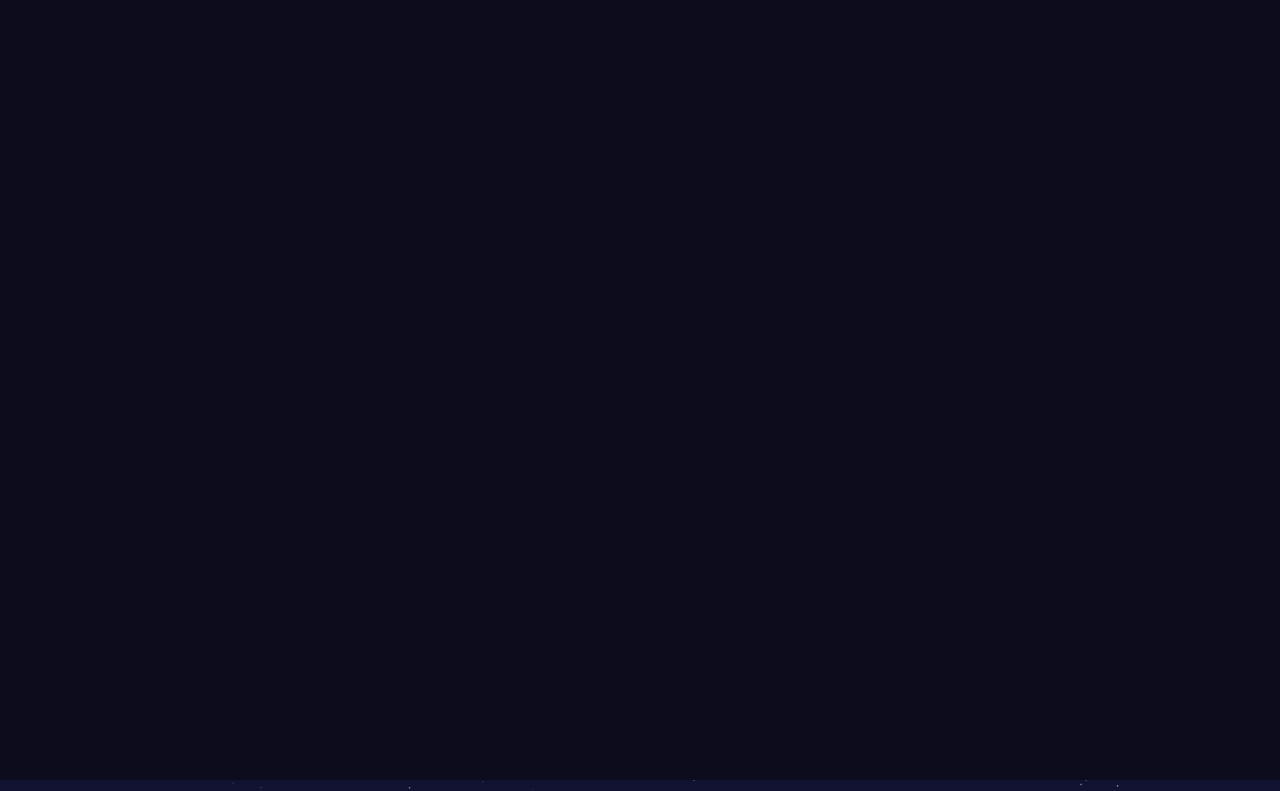
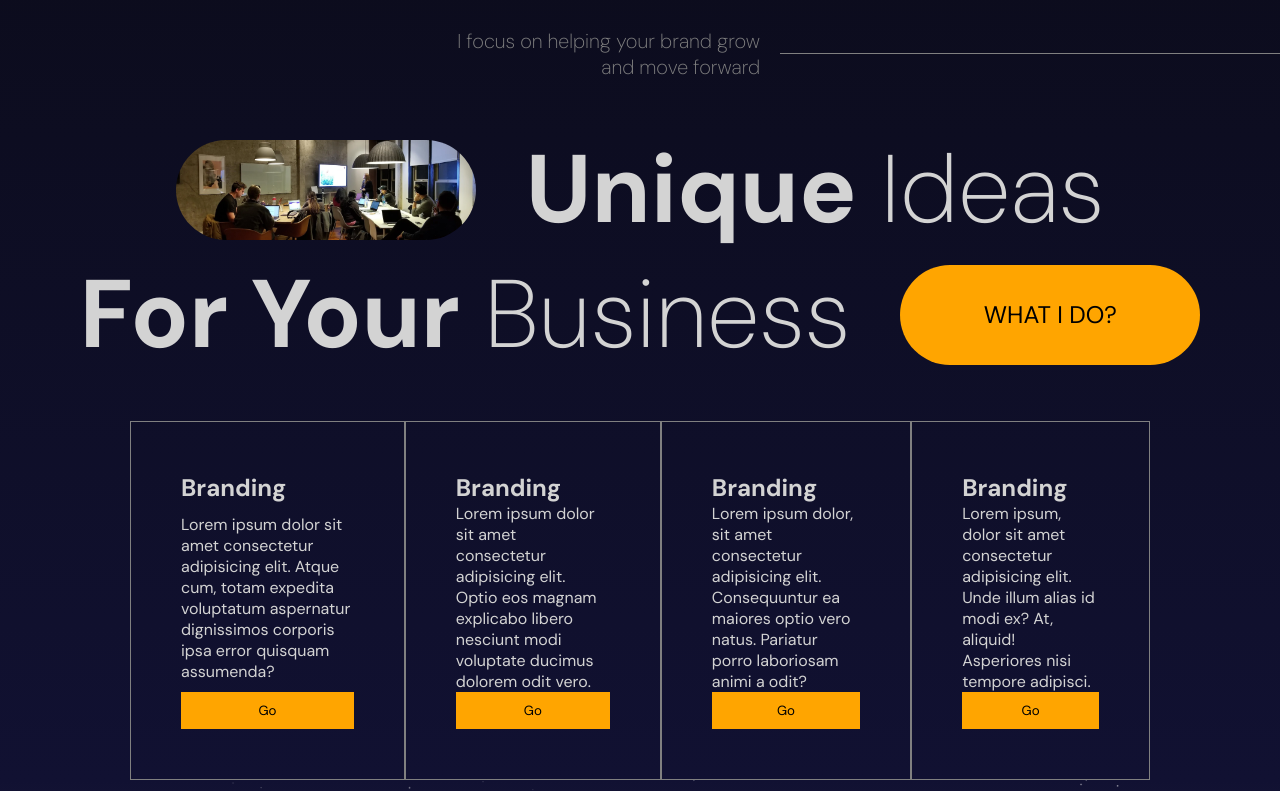
Before and after one commit to giri-madhan/portfolio, a React (Vite) app: page / in a window 1280 px wide. Shown: the part 1620-2411 px from the top of the page. Built offline with nearby package versions, Linux system fonts and the light colour scheme.

Commit message:
feat: services cards

```diff
--- a/src/App.jsx
+++ b/src/App.jsx
@@ -2,6 +2,7 @@ import "./app.scss";
 import Hero from "./components/Hero/Hero";
 import Navbar from "./components/Navbar/Navbar";
 import Parallax from "./components/Parallax/Parallax";
+import Services from "./components/Services/Services";
 
 const App = () => {
   return (
@@ -13,7 +14,9 @@ const App = () => {
       <section id="Services">
         <Parallax type="services" />
       </section>
-      <section>Services</section>
+      <section>
+        <Services />
+      </section>
       <section id="Portfolio">
         <Parallax type="portfolio" />
       </section>
--- /dev/null
+++ b/src/components/Services/Services.jsx
@@ -0,0 +1,81 @@
+import { motion } from "framer-motion";
+import "./Services.scss";
+
+const Services = () => {
+  return (
+    <motion.div className="services">
+      <motion.div className="textContainer">
+        <p>
+          I focus on helping your brand grow
+          <br /> and move forward
+        </p>
+        <hr />
+      </motion.div>
+      <motion.div className="titleContainer">
+        <div className="title">
+          <img src="/people.webp" alt="people" />
+          <h1>
+            <b>Unique</b> Ideas
+          </h1>
+        </div>
+        <div className="title">
+          <h1>
+            <b>For Your</b> Business
+          </h1>
+          <button>WHAT I DO?</button>
+        </div>
+      </motion.div>
+      <motion.div className="listContainer">
+        <motion.div
+          className="box"
+          whileHover={{ backgroundColor: "lightgray", color: "black" }}
+        >
+          <h2>Branding</h2>
+          <p>
+            Lorem ipsum dolor sit amet consectetur adipisicing elit. Atque cum,
+            totam expedita voluptatum aspernatur dignissimos corporis ipsa error
+            quisquam assumenda?
+          </p>
+          <button>Go</button>
+        </motion.div>
+        <motion.div
+          className="box"
+          whileHover={{ backgroundColor: "lightgray", color: "black" }}
+        >
+          <h2>Branding</h2>
+          <p>
+            Lorem ipsum dolor sit amet consectetur adipisicing elit. Optio eos
+            magnam explicabo libero nesciunt modi voluptate ducimus dolorem odit
+            vero.
+          </p>
+          <button>Go</button>
+        </motion.div>
+        <motion.div
+          className="box"
+          whileHover={{ backgroundColor: "lightgray", color: "black" }}
+        >
+          <h2>Branding</h2>
+          <p>
+            Lorem ipsum dolor, sit amet consectetur adipisicing elit.
+            Consequuntur ea maiores optio vero natus. Pariatur porro laboriosam
+            animi a odit?
+          </p>
+          <button>Go</button>
+        </motion.div>
+        <motion.div
+          className="box"
+          whileHover={{ backgroundColor: "lightgray", color: "black" }}
+        >
+          <h2>Branding</h2>
+          <p>
+            Lorem ipsum, dolor sit amet consectetur adipisicing elit. Unde illum
+            alias id modi ex? At, aliquid! Asperiores nisi tempore adipisci.
+          </p>
+          <button>Go</button>
+        </motion.div>
+      </motion.div>
+    </motion.div>
+  );
+};
+
+export default Services;
--- /dev/null
+++ b/src/components/Services/Services.scss
@@ -0,0 +1,86 @@
+.services {
+    background: linear-gradient(180deg, #0c0c1d, #111132);
+    height: 100%;
+    display: flex;
+    flex-direction: column;
+    justify-content: space-between;
+
+    .textContainer {
+        flex: 1;
+        align-self: flex-end;
+        display: flex;
+        align-items: center;
+        gap: 20px;
+
+        p {
+            font-weight: 200;
+            font-size: 20px;
+            color: gray;
+            text-align: right;
+        }
+
+        hr {
+            width: 500px;
+            border: none;
+            border-top: 0.5px solid gray;
+        }
+    }
+
+    .titleContainer  {
+        flex: 2;
+        display: flex;
+        flex-direction: column;
+        align-items: center;
+
+
+        .title {
+            display: flex;
+            gap: 50px;
+            align-items: center;
+
+            img {
+                width: 300px;
+                height: 100px;
+                border-radius: 50px;
+                object-fit: cover;
+            }
+
+            h1 {
+                font-size: 96px;
+                font-weight: 200;
+            }
+
+            button {
+                width: 300px;
+                height: 100px;border-radius: 50px;
+                background-color: orange;
+                border: none;
+                font-size: 24px;
+                cursor: pointer;
+            }
+        }
+
+    }
+
+    .listContainer {
+        flex: 2;
+        display: flex;
+        max-width: 1020px;
+        margin: auto;
+
+        .box {
+            padding: 50px;
+            border: 0.5px solid gray;
+            display: flex;
+            flex-direction: column;
+            justify-content: space-between;
+
+            button {
+                padding: 10px;
+                background-color: orange;
+                border: none;
+                cursor: pointer;
+            }
+        }
+    }
+}
```
